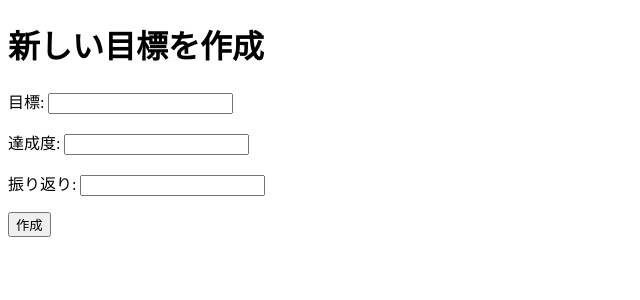
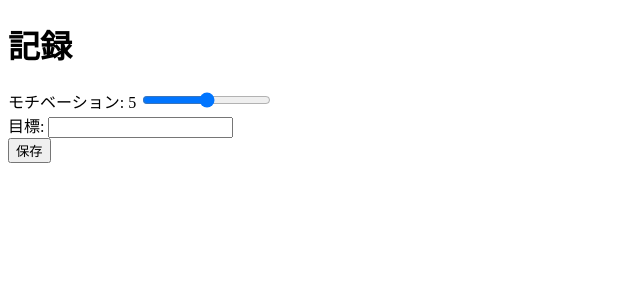
Before and after one commit to OkaTakaaki/hackz, a Django app: page /goal in a window 1280 px wide. Shown: the top 300 px of the page, without its empty margins (0-640 px from the left). Run offline with Django 4.2, Linux system fonts and the light colour scheme; a user stored in the database is signed in.

Commit message:
モチベーション追加

```diff
--- a/app/forms.py
+++ b/app/forms.py
@@ -1,11 +1,29 @@
-from django.forms import ModelForm
+from django import forms
 from .models import Goal
 
-class GoalForm(ModelForm):
+class GoalForm(forms.ModelForm):
     class Meta:
         model = Goal
-        fields = [
-            "objective",
-            "achievement",
-            "turned",
-        ]
+        fields = ['objective', 'motivation', 'achievement', 'turned']
+
+        # 各フィールドのウィジェットを指定
+        widgets = {
+            'motivation': forms.NumberInput(
+                attrs={
+                    'type': 'range',   # スライダーにするため
+                    'min': '0',        # 最小値
+                    'max': '10',       # 最大値
+                    'step': '1',       # 1刻みで調整
+                    'class': 'slider'  # スライダー用のクラス
+                }
+            ),
+            'achievement': forms.NumberInput(
+                attrs={
+                    'type': 'range',
+                    'min': '0',
+                    'max': '10',
+                    'step': '1',
+                    'class': 'slider'
+                }
+            )
+        }
--- a/app/models.py
+++ b/app/models.py
@@ -3,17 +3,26 @@ from django.contrib.auth.models import AbstractUser
 from django.core.validators import MaxValueValidator, MinValueValidator
 
 class CustomUser(AbstractUser):
-     created_at = models.DateField(verbose_name="登録日時", auto_now_add=True)
+     created_at = models.DateField(verbose_name="登録日", auto_now_add=True)
 
 class Goal(models.Model):
     user = models.ForeignKey(CustomUser, on_delete=models.CASCADE)
+    motivation = models.IntegerField(
+        verbose_name="モチベーション",
+        validators=[MinValueValidator(0), MaxValueValidator(10)],  # 0から10の範囲に制限
+        blank=True,  # フォームで空欄を許可
+        null=True    # データベースでnullを許可
+    )
     objective = models.CharField(verbose_name="目標", max_length=100)
     achievement = models.IntegerField(
         verbose_name="達成度",
-        validators=[MinValueValidator(0), MaxValueValidator(100)]  # 0 から 100 の範囲に制限
+        validators=[MinValueValidator(0), MaxValueValidator(10)],  # 0から10の範囲に制限
+        blank=True,  # フォームで空欄を許可
+        null=True    # データベースでnullを許可
     )
-    turned = models.CharField(verbose_name="振り返り", max_length=200)
-    created_at = models.DateField(verbose_name="作成日", auto_now_add=True)
+    turned = models.CharField(verbose_name="振り返り", max_length=200, blank=True, null=True)
+    created_at = models.DateTimeField(verbose_name="作成日", auto_now_add=True)
+
 
     def __str__(self):
         return f"{self.objective} ({self.achievement}%)"
--- a/app/templates/app/goal.html
+++ b/app/templates/app/goal.html
@@ -6,11 +6,52 @@
     <title>目標作成</title>
 </head>
 <body>
-    <h1>新しい目標を作成</h1>
+    <h1>記録</h1>
     <form method="post">
         {% csrf_token %}
-        {{ form.as_p }}  <!-- フォームの各フィールドをパラグラフとして表示 -->
-        <button type="submit">作成</button>
+
+        <!-- モチベーションスライダー -->
+        <div>
+            <label for="id_motivation">モチベーション: <span id="motivation-value">{{ form.motivation.value }}</span></label>
+            {{ form.motivation }}
+        </div>
+
+        <!-- 目標 -->
+        <div>
+            <label for="id_objective">目標:</label>
+            {{ form.objective }}
+        </div>
+
+        <!-- 達成度スライダー -->
+        <div>
+            <label for="id_achievement" type="hidden"><span id="achievement-value">{{ form.achievement.value }}</span></label>
+            {{ form.achievement.as_hidden }}
+        </div>
+
+        <!-- 振り返り -->
+        <div>
+            <label for="id_turned"></label>
+            {{ form.turned.as_hidden }}
+        </div>
+
+        <button type="submit">保存</button>
     </form>
+
+    <!-- スライダーの値をリアルタイムで表示するためのJavaScript -->
+    <script>
+        var motivationSlider = document.getElementById('id_motivation');
+        var motivationValue = document.getElementById('motivation-value');
+        motivationValue.innerHTML = motivationSlider.value;
+        motivationSlider.oninput = function() {
+            motivationValue.innerHTML = this.value;
+        }
+
+        var achievementSlider = document.getElementById('id_achievement');
+        var achievementValue = document.getElementById('achievement-value');
+        achievementValue.innerHTML = achievementSlider.value;
+        achievementSlider.oninput = function() {
+            achievementValue.innerHTML = this.value;
+        }
+    </script>
 </body>
 </html>
--- a/app/templates/app/home.html
+++ b/app/templates/app/home.html
@@ -7,5 +7,9 @@
 </head>
 <body>
     <h2>home.html</h2>
+    {% for i in goals %}
+        {{ i.objective }}
+        {{ i.created_at }}
+    {% endfor %}
 </body>
 </html>
--- a/app/views.py
+++ b/app/views.py
@@ -51,8 +51,11 @@ def signout(request):
     return HttpResponseRedirect('/')
 
 def home(request):
-    template = loader.get_template("app/home.html")
-    return HttpResponse(template.render({}, request))
+    goals = Goal.objects.all()
+    context = {'goals': goals}
+    return render(request, "app/home.html", context)
+    # template = loader.get_template("app/home.html")
+    # return HttpResponse(template.render({}, request))
 
 @login_required  # ログインが必要
 def goal(request):
--- a/hackz/settings.py
+++ b/hackz/settings.py
@@ -124,3 +124,5 @@ STATIC_URL = 'static/'
 DEFAULT_AUTO_FIELD = 'django.db.models.BigAutoField'
 
 AUTH_USER_MODEL = 'app.CustomUser'
+
+TIME_ZONE = 'Asia/Tokyo'
```
Also changed, not shown: app/migrations/0001_initial.py, db.sqlite3.
